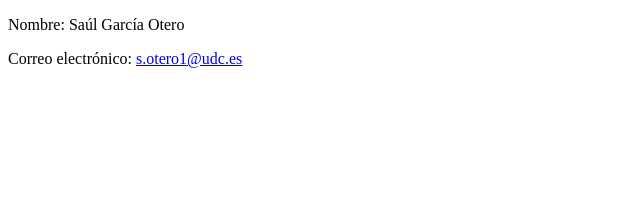
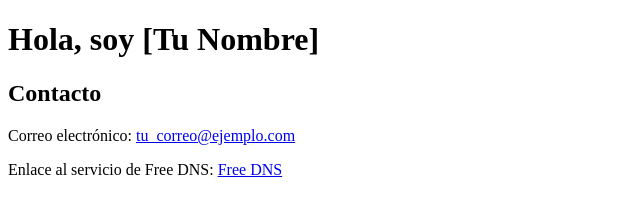
Before and after one commit to Sasa701/garcia-otero-saul-redes-p1, a plain HTML site: page index.html in a window 1280 px wide. Shown: the whole page, without its empty margins (0-640 px from the left). Drawn offline with Linux system fonts and the light colour scheme.

Commit message:
Update index.html

```diff
--- a/index.html
+++ b/index.html
@@ -2,14 +2,19 @@
 <html lang="es">
 <head>
   <meta charset="UTF-8">
-  <title>Página Web</title>
+  <title>Mi Página Personal</title>
 </head>
 <body>
 
-  <p>Nombre: Saúl García Otero</p>
+  <h1>Hola, soy [Tu Nombre]</h1>
 
+  <h2>Contacto</h2>
   <p>Correo electrónico:
-    <a href="mailto:s.otero1@udc.es">s.otero1@udc.es</a>
+    <a href="mailto:tu_correo@ejemplo.com">tu_correo@ejemplo.com</a>
+  </p>
+
+  <p>Enlace al servicio de Free DNS:
+    <a href="https://freedns.afraid.org" target="_blank">Free DNS</a>
   </p>
 
 </body>
```
